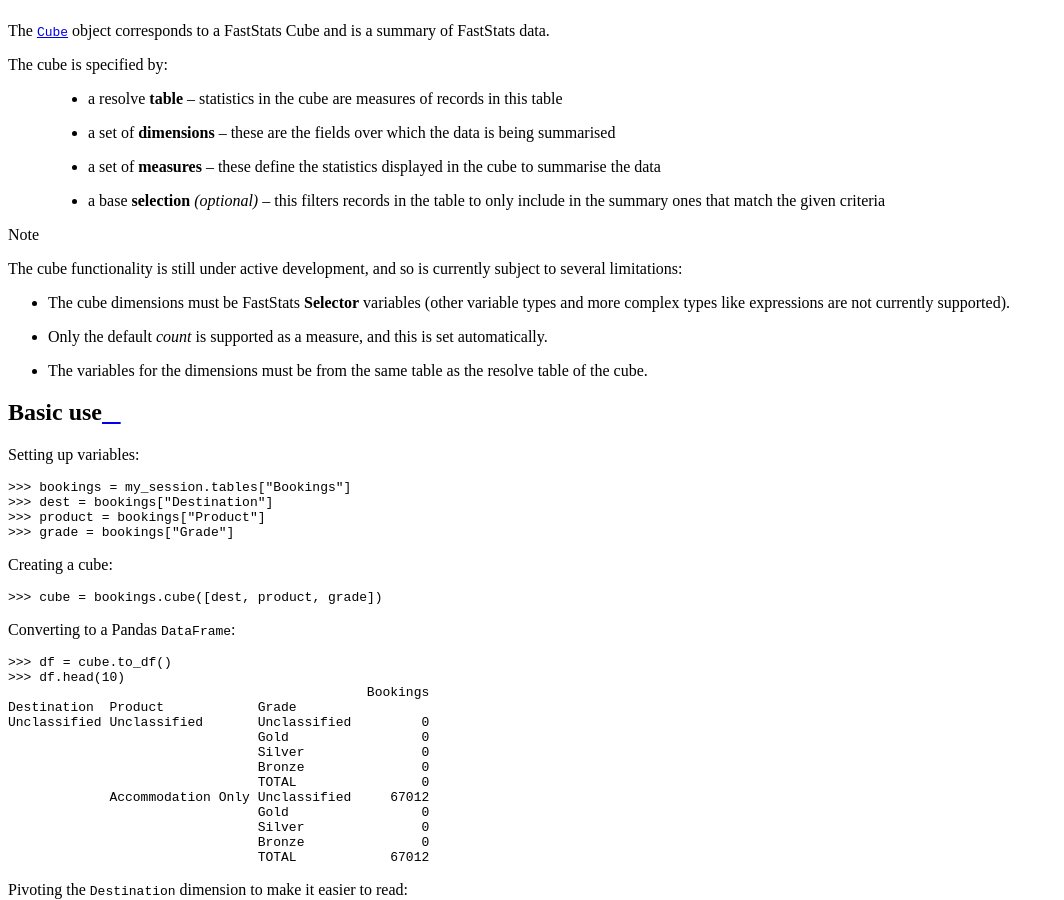
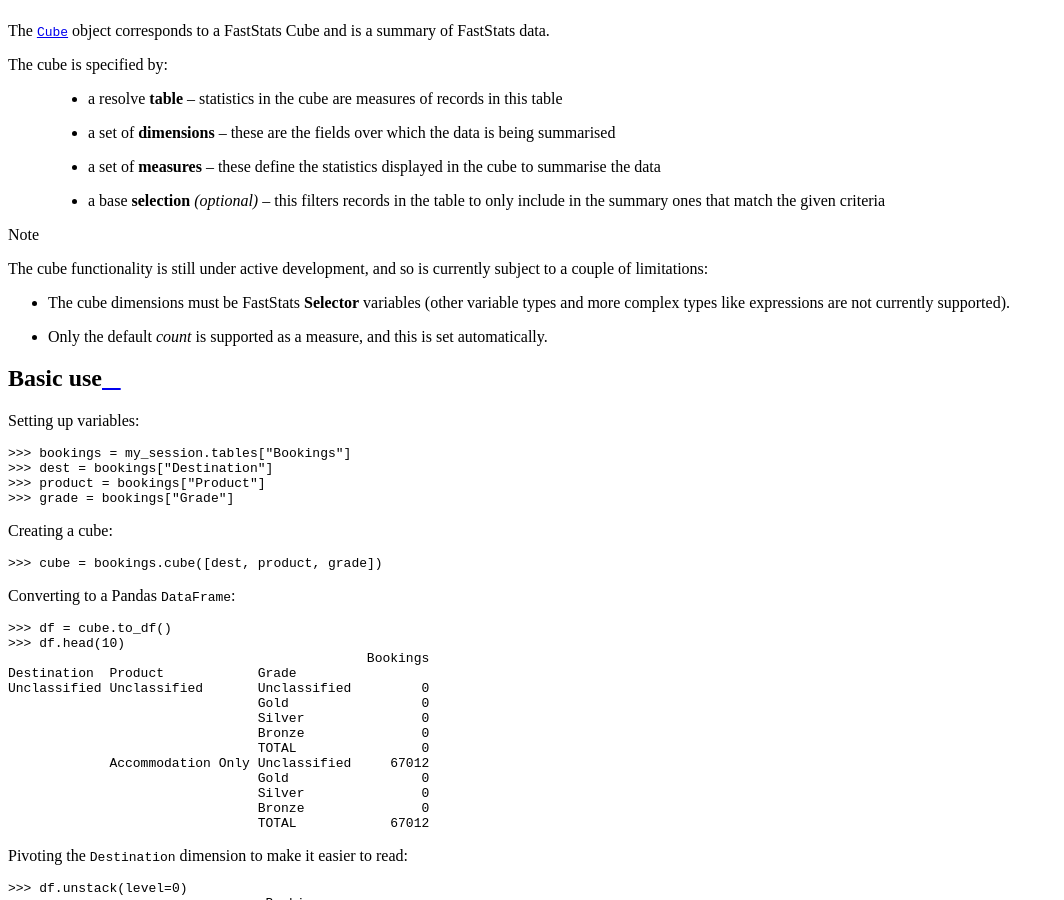
Before and after one commit to Apteco/py-apteco, a Sphinx documentation site: the page built from docs/source/reference/topics/cubes.rst, in a window 1280 px wide and 900 px high, scrolled down 611 px. Shown: the whole window, without its empty margins (0-1064 px from the left). Built offline with Sphinx 7.4.7 and the Read the Docs theme 2.0.0, drawn with Linux system fonts in a browser that asks for light colours; some of the changed text lies outside the part shown.

Commit message:
Update documentation for variables from related tables as Cube dimensions. [AB#3494]

```diff
--- a/docs/source/reference/topics/cubes.rst
+++ b/docs/source/reference/topics/cubes.rst
@@ -26,15 +26,13 @@ The cube is specified by:
 
 .. note::
     The cube functionality is still under active development,
-    and so is currently subject to several limitations:
+    and so is currently subject to a couple of limitations:
 
     * The cube dimensions must be FastStats **Selector** variables
       (other variable types and more complex types like expressions
       are not currently supported).
     * Only the default *count* is supported as a measure,
       and this is set automatically.
-    * The variables for the dimensions must be from the same table
-      as the resolve table of the cube.
 
 Basic use
 =========
```
Also changed, not shown: other parts of docs/source/reference/topics/cubes.rst (+3 -1 lines).
